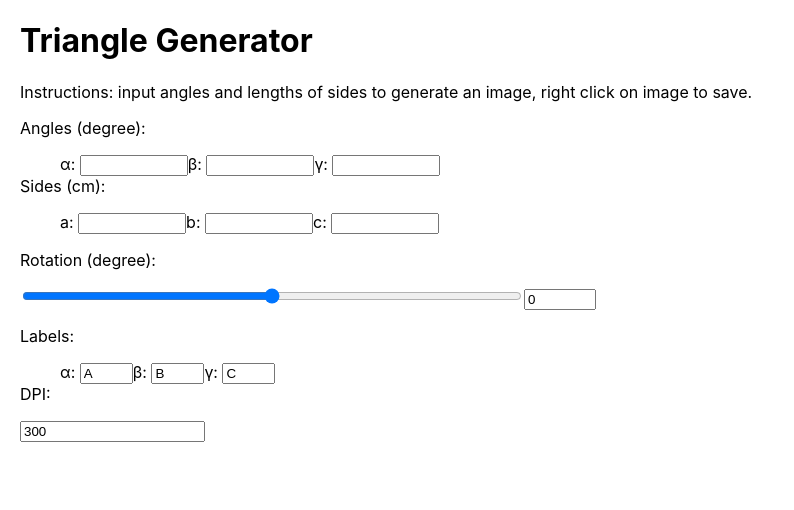
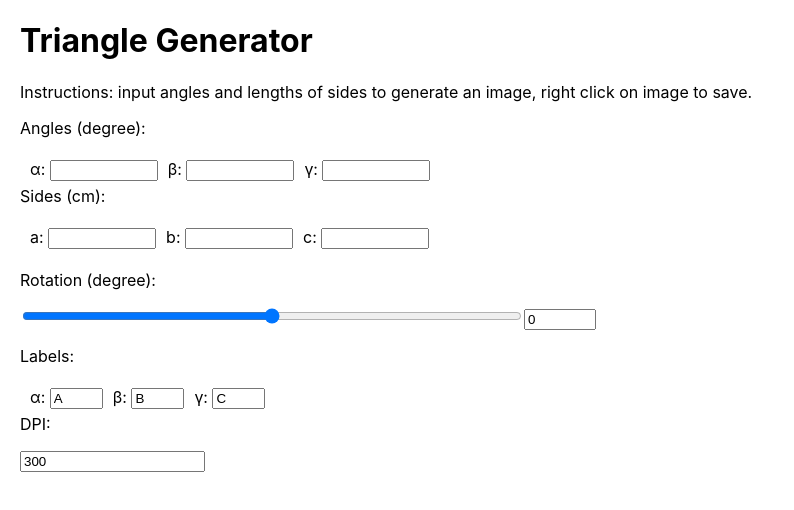
Before and after one commit to henry-szeto-man-chun/triangle-generator, a React (Create React App) app: page / in a window 1280 px wide. Shown: the top 510 px of the page, without its empty margins (0-794 px from the left). Built offline with nearby package versions, Linux system fonts and the light colour scheme.

Commit message:
Grouped inputs into components + fixed css

```diff
--- a/src/App.css
+++ b/src/App.css
@@ -1,9 +1,14 @@
-.data-box {
+.input-sections {
   clear: both;
 }
 
-.data-input {
+.input-groups {
+  padding-inline-start: 5px;
+}
+
+.input-wrappers {
   list-style-type: none;
+  margin: 5px;
   float: left;
 }
 
--- a/src/App.tsx
+++ b/src/App.tsx
@@ -5,6 +5,7 @@ import './App.css';
 import { TriangleFactory, TriangleDataError } from './domain/TriangleFactory';
 import TextInput from './components/TextInput';
 import { AnglesInputGroup, SidesInputGroup } from './components/TriangleDataInput';
+import RotationInput from './components/RotationInput';
 
 function App() {
   const [dpi, setDpi] = useState(300)
@@ -94,48 +95,39 @@ function App() {
         Instructions: input angles and lengths of sides to generate an image, right click on image to save.
       </p>
 
-      <section className='data-box'>
+      <section className='input-sections'>
         <p>Angles (degree):</p>
         <AnglesInputGroup
           getter={angles}
           handler={handleAnglesChange}
           triangle={triangle} />
       </section>
-      <section className='data-box'>
+      <section className='input-sections'>
         <p>Sides (cm):</p>
         <SidesInputGroup
           getter={lengths}
           handler={handleLengthsChange}
           triangle={triangle} />
       </section>
-      <section className='data-box'>
+      <section className='input-sections'>
         {errorMessage ? <p className='error-message'>{errorMessage}</p> : ''}
       </section>
-      <section className='data-box'>
+      <section className='input-sections'>
         <p>Rotation (degree):</p>
-        <input
-          className='slider'
-          type='range'
-          min='-180'
-          max='180'
-          value={rotation}
-          onChange={(e: React.ChangeEvent<HTMLInputElement>) => handleRotationChange(e.currentTarget.value)} />
-        <input
-          type='number'
-          min='-180'
-          max='180'
-          value={rotation}
-          onChange={(e: React.ChangeEvent<HTMLInputElement>) => handleRotationChange(e.currentTarget.value)} />
+        <RotationInput
+          rotation={rotation}
+          onRotationChange={handleRotationChange}
+        />
       </section>
-      <section className='data-box'>
+      <section className='input-sections'>
         <p>Labels:</p>
-        <ul>
-          <li className='data-input'><TextInput prompt='&alpha;: ' getter={labelA} setter={setLabelA} /></li>
-          <li className='data-input'><TextInput prompt='&beta;: ' getter={labelB} setter={setLabelB} /></li>
-          <li className='data-input'><TextInput prompt='&gamma;: ' getter={labelC} setter={setLabelC} /></li>
+        <ul className='input-groups'>
+          <li className='input-wrappers'><TextInput prompt='&alpha;: ' getter={labelA} setter={setLabelA} /></li>
+          <li className='input-wrappers'><TextInput prompt='&beta;: ' getter={labelB} setter={setLabelB} /></li>
+          <li className='input-wrappers'><TextInput prompt='&gamma;: ' getter={labelC} setter={setLabelC} /></li>
         </ul>
       </section>
-      <section className='data-box'>
+      <section className='input-sections'>
         <p>
           <label htmlFor='dpiEle'>DPI: </label>
         </p>
--- /dev/null
+++ b/src/components/RotationInput.tsx
@@ -0,0 +1,21 @@
+function RotationInput({rotation, onRotationChange}: {rotation: number, onRotationChange: Function}) {
+    return (
+        <>
+        <input
+          className='slider'
+          type='range'
+          min='-180'
+          max='180'
+          value={rotation.toString()}
+          onChange={(e: React.ChangeEvent<HTMLInputElement>) => onRotationChange(e.currentTarget.value)} />
+        <input
+          type='number'
+          min='-180'
+          max='180'
+          value={rotation.toString()}
+          onChange={(e: React.ChangeEvent<HTMLInputElement>) => onRotationChange(e.currentTarget.value)} />
+        </>
+    )
+}
+
+export default RotationInput;
--- a/src/components/TriangleDataInput.tsx
+++ b/src/components/TriangleDataInput.tsx
@@ -4,13 +4,13 @@ import Triangle from "../domain/Triangle";
 function AnglesInputGroup({ getter, handler, triangle }: { getter: number[], handler: Function, triangle: Triangle | null }) {
     const labels = ['\u{03b1}: ', '\u{03b2}: ', '\u{03b3}: ']
     const inputs = labels.map((label, index) =>
-        <li className="data-input" key={index}>
+        <li className="input-wrappers" key={index}>
             <AngleInput label={label} getter={getter} index={index} handler={handler} triangle={triangle} />
         </li>
     );
 
     return (
-        <ul>
+        <ul className="input-groups">
             {inputs}
         </ul>
     )
@@ -42,13 +42,13 @@ function AngleInput({ label, getter, index, handler, triangle }: { label: string
 function SidesInputGroup({ getter, handler, triangle }: { getter: number[], handler: Function, triangle: Triangle | null }) {
     const labels = ['a: ', 'b: ', 'c: '];
     const inputs = labels.map((label, index) =>
-        <li className="data-input" key={index}>
+        <li className="input-wrappers" key={index}>
             <SideInput label={label} getter={getter} index={index} handler={handler} triangle={triangle} />
         </li>
     );
 
     return (
-        <ul>
+        <ul className="input-groups">
             {inputs}
         </ul>
     )
```
